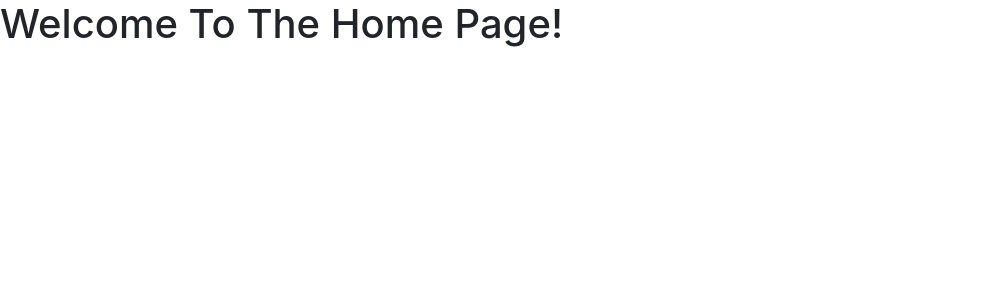
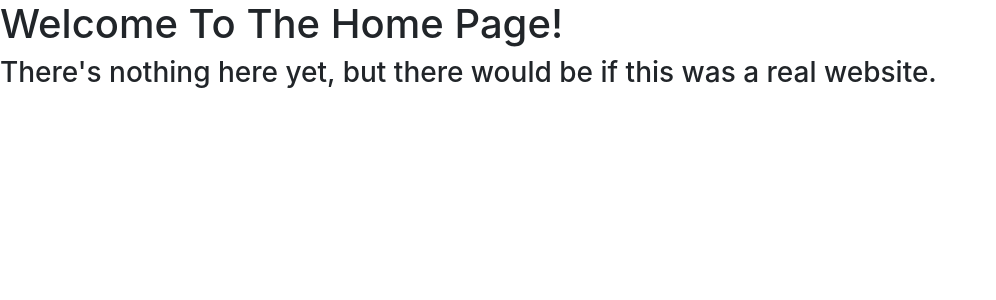
Before and after one commit to ChrisBB95/django-ecommerce-template, a Django app: page / in a window 1280 px wide. Shown: the top 300 px of the page, without its empty margins (0-996 px from the left). Run offline with Django 3.2, Linux system fonts and the light colour scheme; some libraries are stand-ins or nearby versions.

Commit message:
more placeholder text on the homepage

```diff
--- a/home/templates/home/home.html
+++ b/home/templates/home/home.html
@@ -5,4 +5,5 @@
 
 {% block body %}
 <h1>Welcome To The Home Page!</h1>
+<h3>There's nothing here yet, but there would be if this was a real website.</h3>
 {% endblock body %}
```
